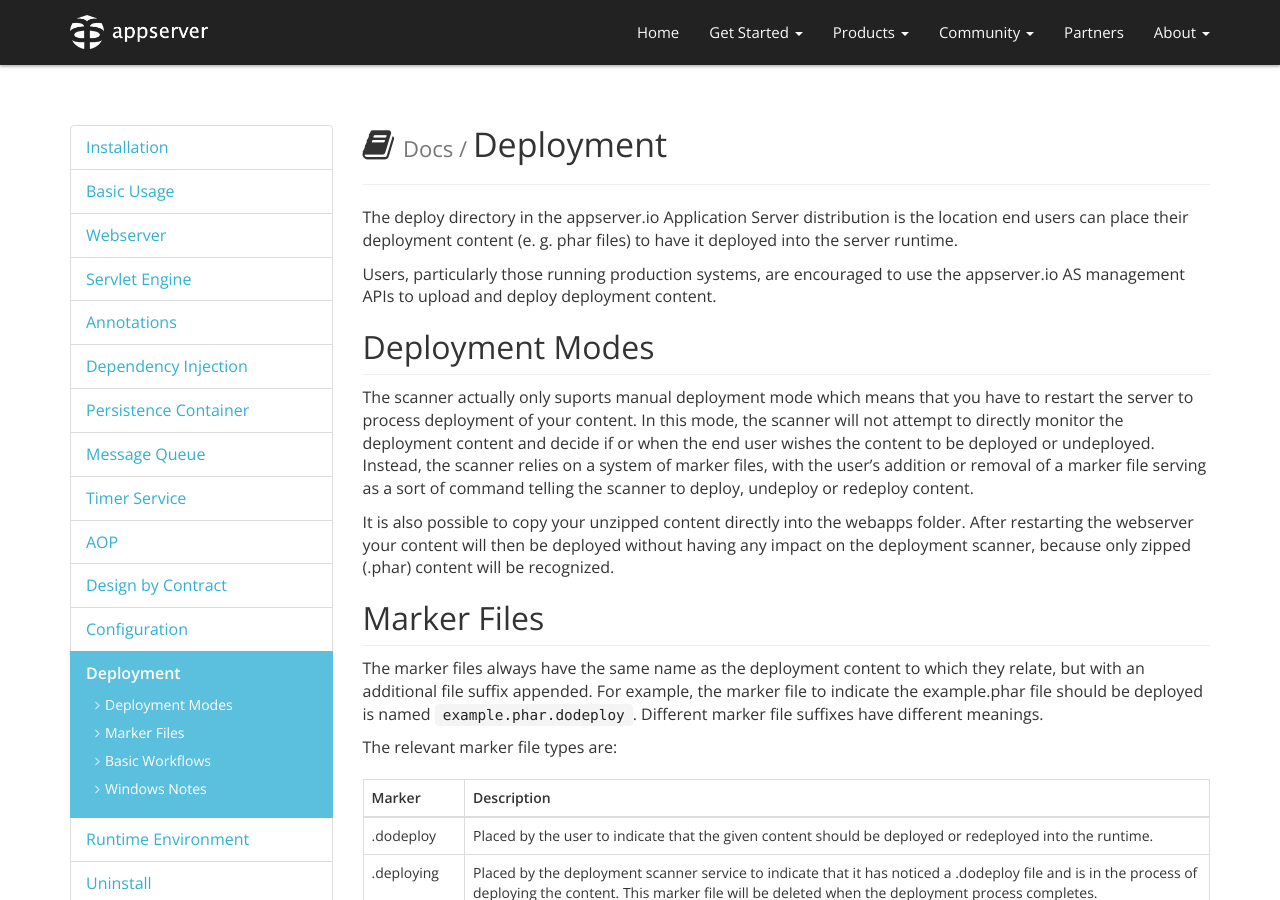
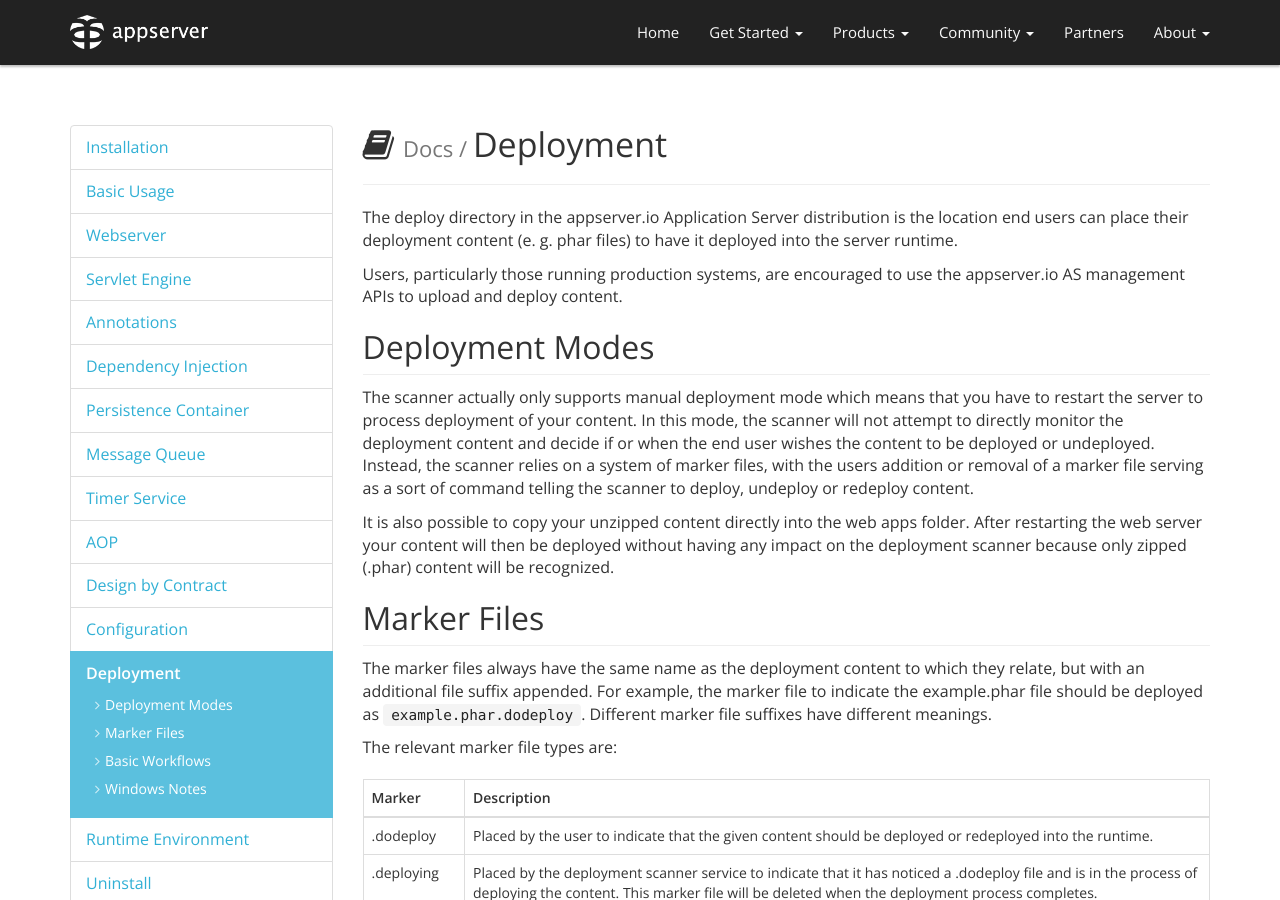
Before and after one commit to appserver-io/appserver, a Jekyll site: the page built from _docs/deployment.md, in a window 1280 px wide and 900 px high. Built offline with Jekyll 4.4.1, drawn with Linux system fonts in a browser that asks for light colours; nearby versions of some CDN libraries; library files that are not in the unit come from our copies; Markdown is read by kramdown in place of the engine named in the settings; some of the changed text lies outside the part shown.

Commit message:
Update deployment.md

```diff
--- a/_docs/deployment.md
+++ b/_docs/deployment.md
@@ -19,17 +19,17 @@ permalink: /get-started/documentation/deployment.html
 
 The deploy directory in the appserver.io Application Server distribution is the location end users can place their deployment content (e. g. phar files) to have it deployed into the server runtime.
 
-Users, particularly those running production systems, are encouraged to use the appserver.io AS management APIs to upload and deploy deployment content.
+Users, particularly those running production systems, are encouraged to use the appserver.io AS management APIs to upload and deploy content.
 
 ## Deployment Modes
 
-The scanner actually only suports manual deployment mode which means that you have to restart the server to process deployment of your content. In this mode, the scanner will not attempt to directly monitor the deployment content and decide if or when the end user wishes the content to be deployed or undeployed. Instead, the scanner relies on a system of marker files, with the user's addition or removal of a marker file serving as a sort of command telling the scanner to deploy, undeploy or redeploy content.
+The scanner actually only supports manual deployment mode which means that you have to restart the server to process deployment of your content. In this mode, the scanner will not attempt to directly monitor the deployment content and decide if or when the end user wishes the content to be deployed or undeployed. Instead, the scanner relies on a system of marker files, with the users addition or removal of a marker file serving as a sort of command telling the scanner to deploy, undeploy or redeploy content.
 
-It is also possible to copy your unzipped content directly into the webapps folder. After restarting the webserver your content will then be deployed without having any impact on the deployment scanner, because only zipped (.phar) content will be recognized.
+It is also possible to copy your unzipped content directly into the web apps folder. After restarting the web server your content will then be deployed without having any impact on the deployment scanner because only zipped (.phar) content will be recognized.
 
 ## Marker Files
 
-The marker files always have the same name as the deployment content to which they relate, but with an additional file suffix appended. For example, the marker file to indicate the example.phar file should be deployed is named `example.phar.dodeploy`. Different marker file suffixes have different meanings.
+The marker files always have the same name as the deployment content to which they relate, but with an additional file suffix appended. For example, the marker file to indicate the example.phar file should be deployed as `example.phar.dodeploy`. Different marker file suffixes have different meanings.
 
 The relevant marker file types are:
 
```
Also changed, not shown: other parts of _docs/deployment.md (+1 -1 lines).
